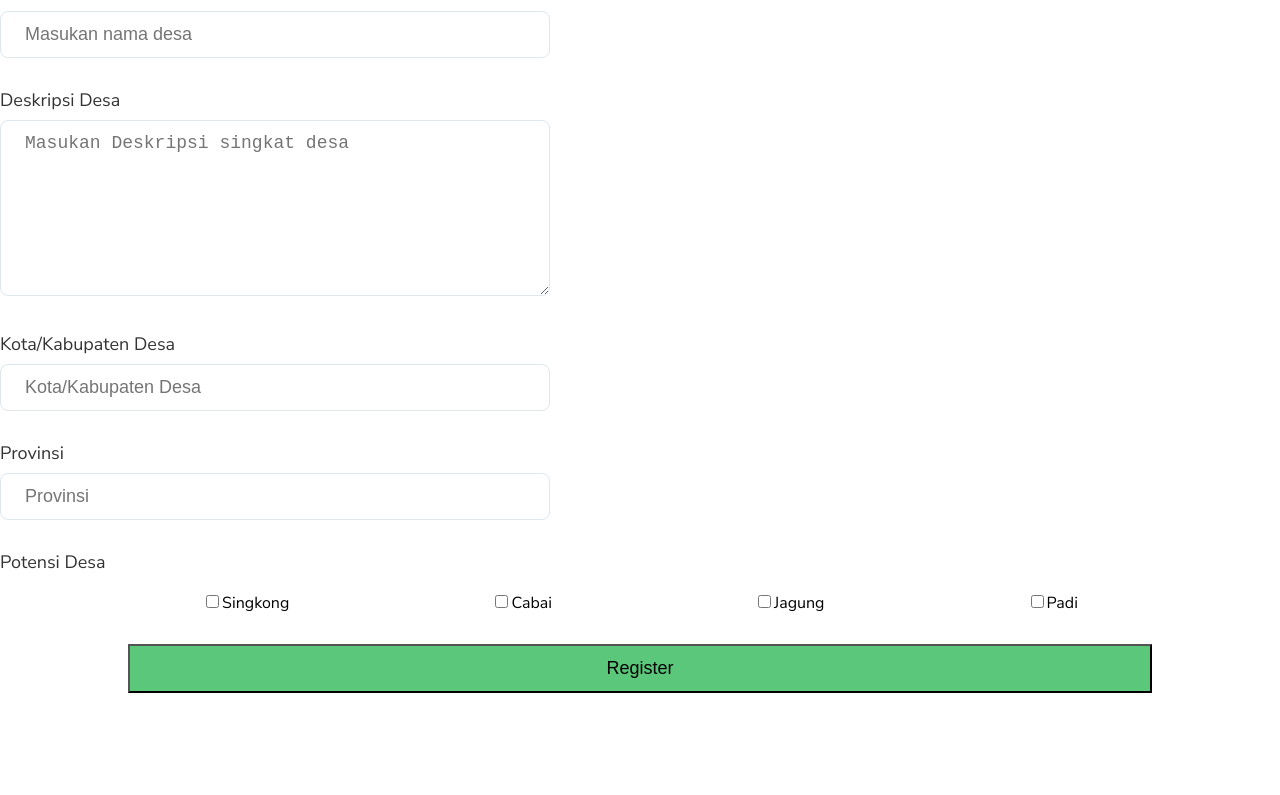
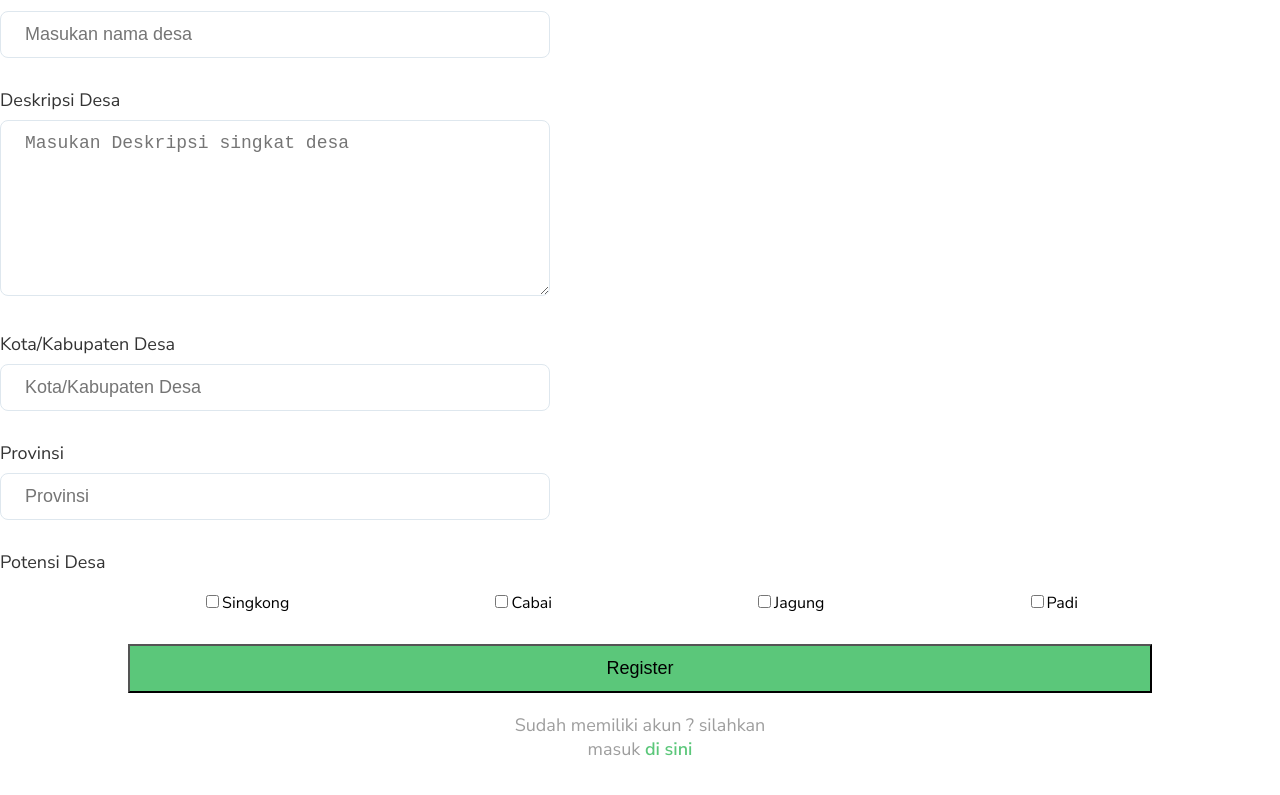
Before and after one commit to verm024/Kostoo, a Vue app in the folder kostoo-webapp/: page /register in a window 1280 px wide. Shown: the part 540-1335 px from the top of the page. Before the commit the page ends 1233 px from the top, so only its background shows below. Built offline with nearby package versions, Linux system fonts and the light colour scheme; no server answers; what vuefire would draw is missing.

Commit message:
Tombol dari page register ke page login

```diff
--- a/kostoo-webapp/src/views/Auth/Register.vue
+++ b/kostoo-webapp/src/views/Auth/Register.vue
@@ -134,6 +134,17 @@
           Register
         </button>
       </div>
+
+      <p style="margin-top:20px;text-align:center" class="sub-judul-halaman">
+        Sudah memiliki akun ? silahkan <br />
+        masuk
+        <router-link
+          style="color:#5BC77A;font-weight:600"
+          tag="span"
+          to="/login"
+          >di sini</router-link
+        >
+      </p>
     </div>
   </div>
 </template>
```
